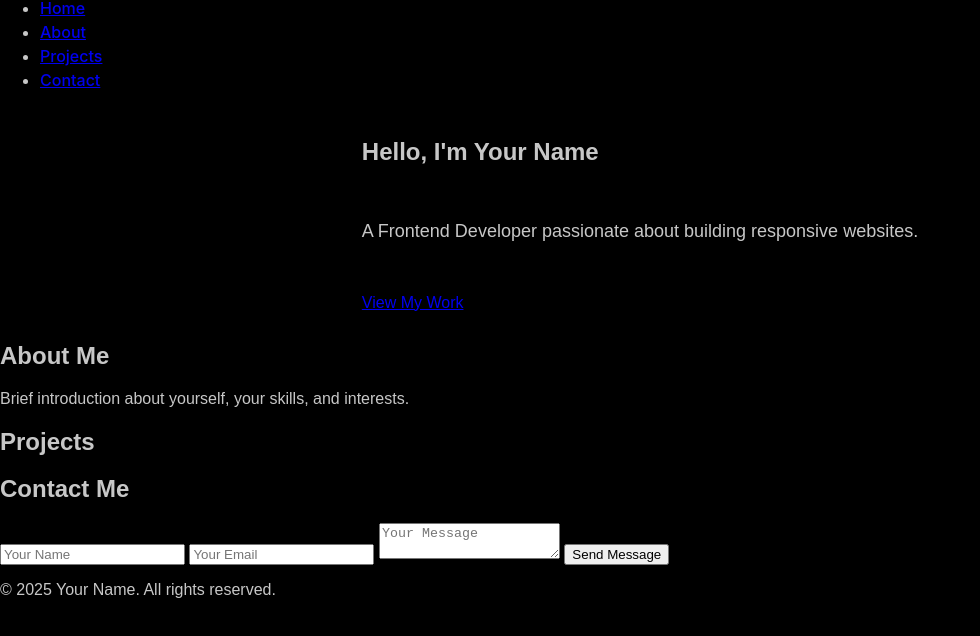
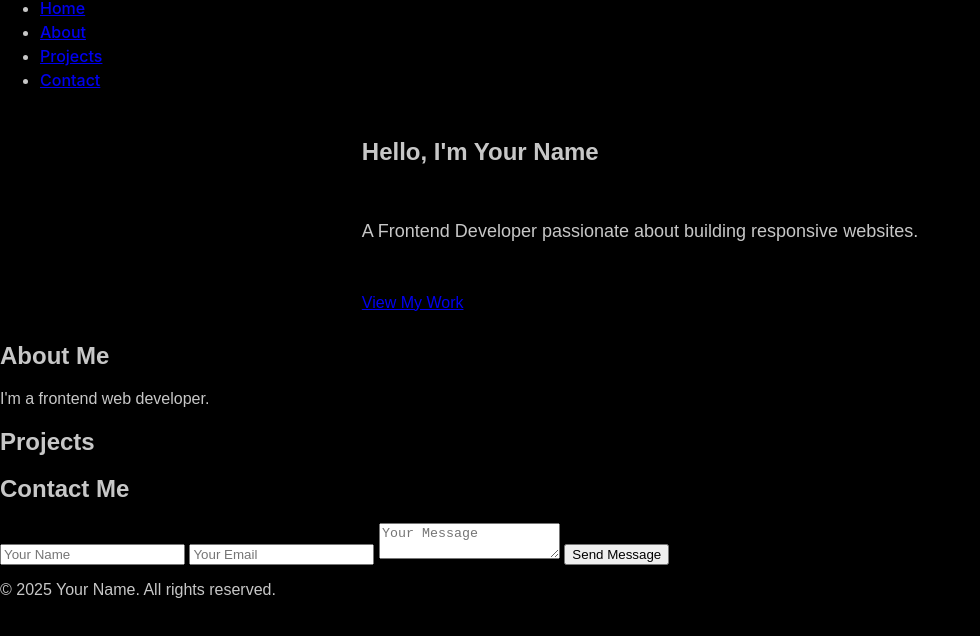
Before and after one commit to Tina-Taiwo01/html-practice-, a plain HTML site: page Index.html in a window 1280 px wide. Shown: the part 38-674 px from the top of the page, without its empty margins (0-980 px from the left). Drawn offline with Linux system fonts and the light colour scheme; files that its build step writes are made by us from their sources; files whose address does not match are found by name; a web font is replaced by a local one.

Commit message:
Update introduction in About Me section

```diff
--- a/Index.html
+++ b/Index.html
@@ -30,7 +30,7 @@
 
   <section id="about" class="about">
     <h2>About Me</h2>
-    <p>Brief introduction about yourself, your skills, and interests.</p>
+    <p>I'm a frontend web developer.</p>
   </section>
 
   <section id="projects" class="projects">
```
